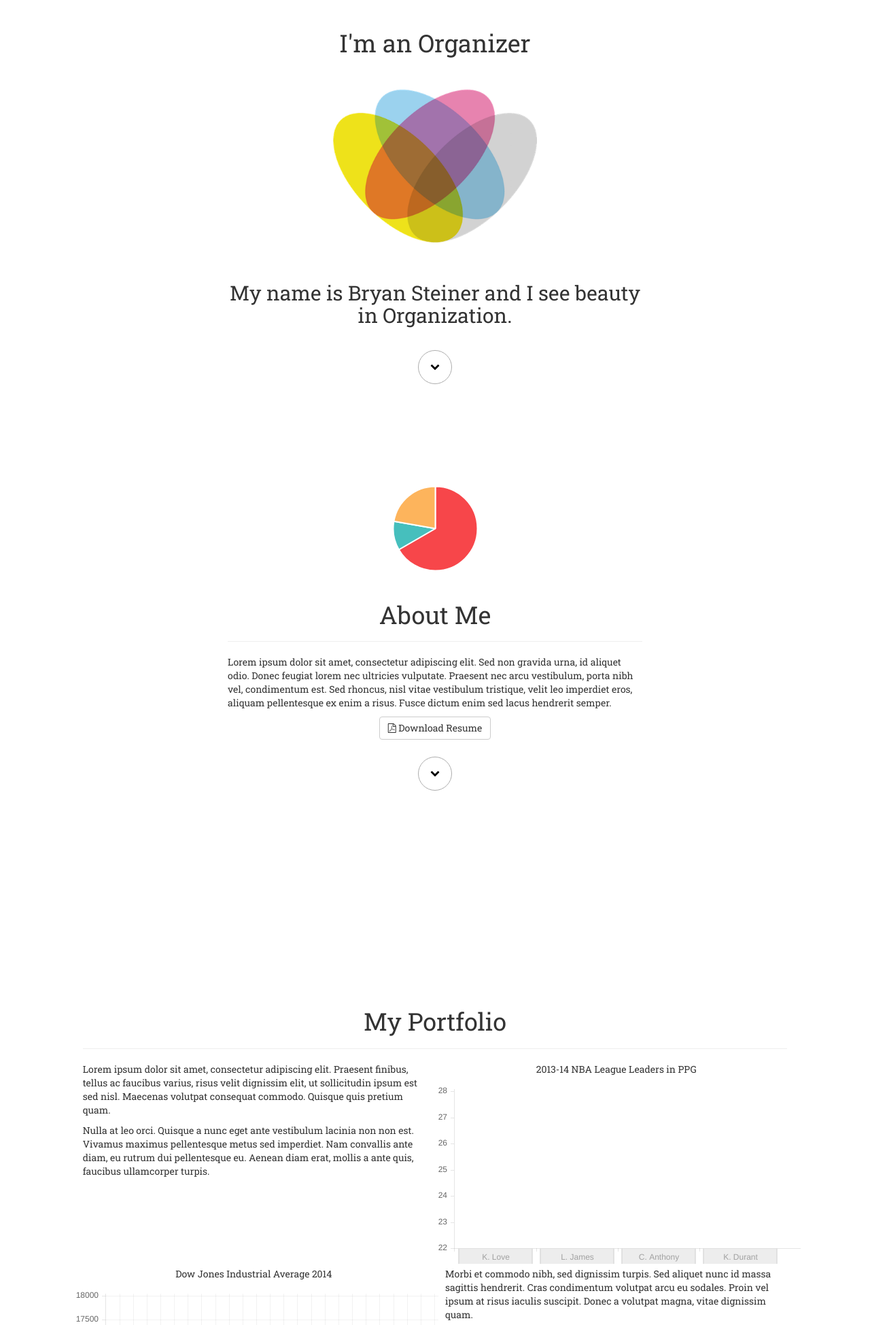
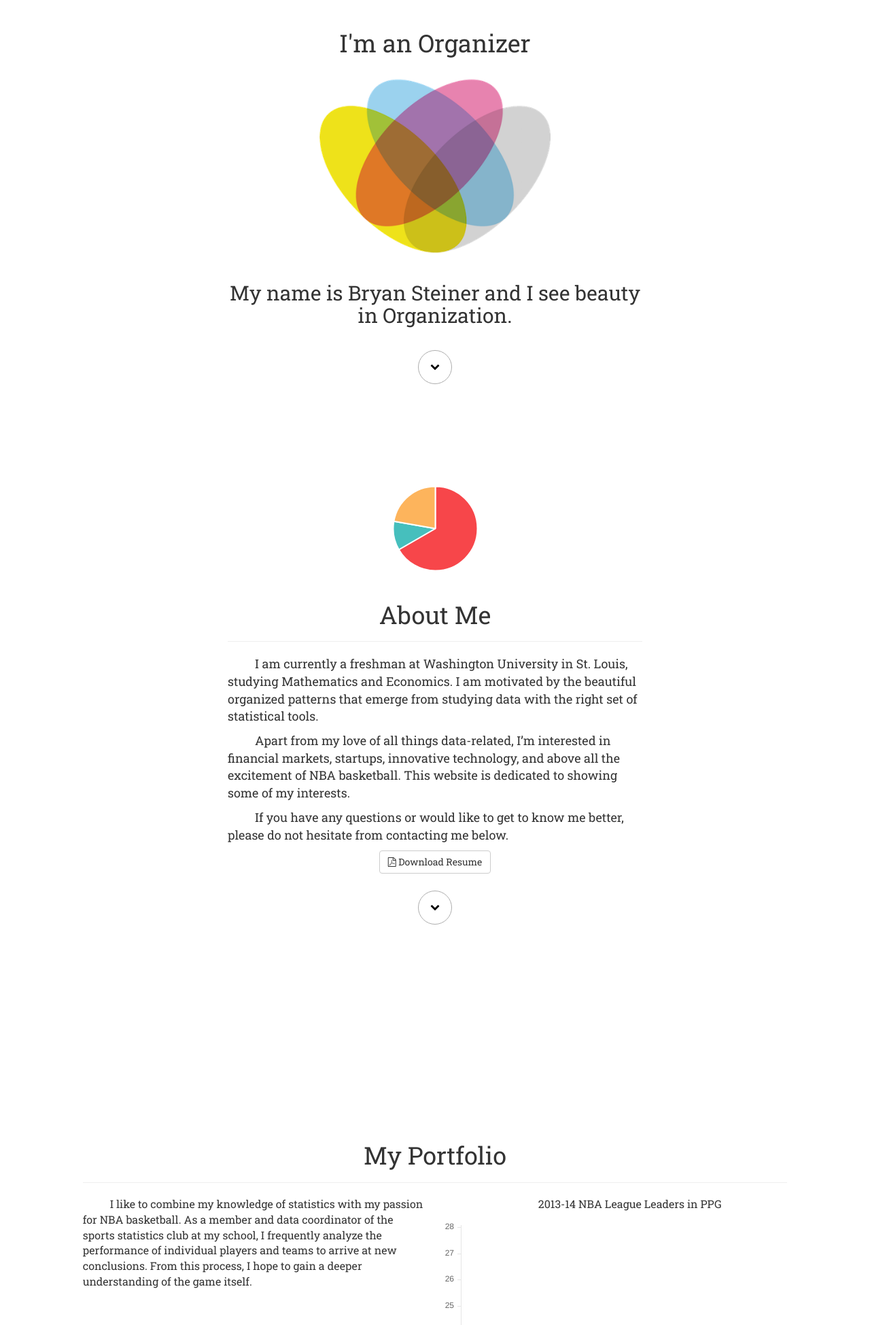
Before and after one commit to bryansteiner/Portfolio, a PHP site: page / in a window 1280 px wide. Shown: the part 51-2000 px from the top of the page at 68% size. Run offline with PHP 8.4, Linux system fonts and the light colour scheme; a map, chart or similar area stays blank; some libraries are stand-ins or nearby versions.

Commit message:
Progress

```diff
--- a/css/custom.css
+++ b/css/custom.css
@@ -1,10 +1,8 @@
 /*Media Queries*/
 @media (max-width: 768px) {
-
 }
 
 @media (min-width: 768px) and (max-width: 992px) {
-
 }
 
 @media (min-width: 992px) {
@@ -24,7 +22,7 @@ canvas {
 
 canvas.shift {
     position: relative;
-    left: -10px;
+    left: 0px;
 }
 
 .left {
@@ -36,39 +34,6 @@ canvas.shift {
     display: block;
     margin-left: auto;
     margin-right: auto;
-}
-
-.logo {
-    --ms-transform: scale(0.75,0.75); /* IE 9 */
-    -webkit-transform: scale(0.75,0.75); /* Safari */
-    transform: scale(0.75,0.75);
-    -webkit-transition: all 600ms cubic-bezier(0.175, 0.885, 0.32, 1.275); /* Safari */
-    transition: all 600ms cubic-bezier(0.175, 0.885, 0.32, 1.275);
-}
-
-.logo:hover {
-    --ms-transform: scale(0.95,0.95); /* IE 9 */
-    -webkit-transform: scale(0.95,0.95); /* Safari */
-    transform: scale(0.95,0.95);
-    -webkit-transition: all 600ms cubic-bezier(0.175, 0.885, 0.32, 1.275); /* Safari */
-    transition: all 600ms cubic-bezier(0.175, 0.885, 0.32, 1.275);
-}
-
-.laptop {
-    --ms-transform: scale(0.95,0.95); /* IE 9 */
-    -webkit-transform: scale(0.95,0.95); /* Safari */
-    transform: scale(0.95,0.95);
-    -webkit-transition: all 600ms cubic-bezier(0.175, 0.885, 0.32, 1.275); /* Safari */
-    transition: all 600ms cubic-bezier(0.175, 0.885, 0.32, 1.275);
-
-}
-
-.laptop:hover {
-    --ms-transform: scale(1,1); /* IE 9 */
-    -webkit-transform: scale(1,1); /* Safari */
-    transform: scale(1,1);
-    -webkit-transition: all 600ms cubic-bezier(0.175, 0.885, 0.32, 1.275); /* Safari */
-    transition: all 600ms cubic-bezier(0.175, 0.885, 0.32, 1.275);
 }
 
 .btn {
@@ -91,16 +56,28 @@ canvas.shift {
 a.btn-scroll:hover, a.btn-social:hover {
     background-color: #e6e6e6;
 }
-
-.normal {
-    color: #000;
-}
 /*End All Pages*/
 
 /*Main Page*/
 .main {
     padding-top: 75px;
     padding-bottom: 75px;
+}
+
+.logo {
+    --ms-transform: scale(0.85,0.85); /* IE 9 */
+    -webkit-transform: scale(0.85,0.85); /* Safari */
+    transform: scale(0.85,0.85);
+    -webkit-transition: all 600ms cubic-bezier(0.175, 0.885, 0.32, 1.275); /* Safari */
+    transition: all 600ms cubic-bezier(0.175, 0.885, 0.32, 1.275);
+}
+
+.logo:hover {
+    --ms-transform: scale(1,1); /* IE 9 */
+    -webkit-transform: scale(1,1); /* Safari */
+    transform: scale(1,1);
+    -webkit-transition: all 600ms cubic-bezier(0.175, 0.885, 0.32, 1.275); /* Safari */
+    transition: all 600ms cubic-bezier(0.175, 0.885, 0.32, 1.275);
 }
 /*End Main Page*/
 
@@ -109,12 +86,39 @@ a.btn-scroll:hover, a.btn-social:hover {
     padding-top: 75px;
     padding-bottom: 75px;
 }
+
+.about p {
+    text-indent: 40px;
+    font-size: 18px;
+}
 /*End About Page*/
 
 /*Portfolio Page*/
 .portfolio {
     padding-top: 75px;
     padding-bottom: 75px;
+}
+
+.portfolio p {
+    text-indent: 40px;
+    font-size: 16px;
+}
+
+.laptop {
+    --ms-transform: scale(0.95,0.95); /* IE 9 */
+    -webkit-transform: scale(0.95,0.95); /* Safari */
+    transform: scale(0.95,0.95);
+    -webkit-transition: all 600ms cubic-bezier(0.175, 0.885, 0.32, 1.275); /* Safari */
+    transition: all 600ms cubic-bezier(0.175, 0.885, 0.32, 1.275);
+
+}
+
+.laptop:hover {
+    --ms-transform: scale(1,1); /* IE 9 */
+    -webkit-transform: scale(1,1); /* Safari */
+    transform: scale(1,1);
+    -webkit-transition: all 600ms cubic-bezier(0.175, 0.885, 0.32, 1.275); /* Safari */
+    transition: all 600ms cubic-bezier(0.175, 0.885, 0.32, 1.275);
 }
 /*End Portfolio Page*/
 
@@ -130,4 +134,8 @@ a.btn-scroll:hover, a.btn-social:hover {
     padding-top: 10px;
     padding-bottom: 10px;
 }
+
+.normal {
+    color: #000;
+}
 /*End Bottom Page
--- a/index.html
+++ b/index.html
@@ -82,7 +82,13 @@
 			<div class="row left">
 				<div class="col-xs-offset-1 col-xs-10 col-sm-offset-2 col-sm-8 col-md-offset-3 col-md-6">
 					<p>
-						Lorem ipsum dolor sit amet, consectetur adipiscing elit. Sed non gravida urna, id aliquet odio. Donec feugiat lorem nec ultricies vulputate. Praesent nec arcu vestibulum, porta nibh vel, condimentum est. Sed rhoncus, nisl vitae vestibulum tristique, velit leo imperdiet eros, aliquam pellentesque ex enim a risus. Fusce dictum enim sed lacus hendrerit semper.
+						I am currently a freshman at Washington University in St. Louis, studying Mathematics and Economics. I am motivated by the beautiful organized patterns that emerge from studying data with the right set of statistical tools.
+					</p>
+					<p>
+						Apart from my love of all things data-related, I’m interested in financial markets, startups, innovative technology, and above all the excitement of NBA basketball. This website is dedicated to showing some of my interests.
+					</p>
+					<p>
+						If you have any questions or would like to get to know me better, please do not hesitate from contacting me below.
 					</p>
 				</div>
 			</div>
@@ -116,38 +122,35 @@
 			<div class="row left">
 				<div class="col-xs-offset-1 col-xs-10 col-sm-offset-1 col-sm-5 col-md-offset-1 col-md-5">
 					<p>
-						Lorem ipsum dolor sit amet, consectetur adipiscing elit. Praesent finibus, tellus ac faucibus varius, risus velit dignissim elit, ut sollicitudin ipsum est sed nisl. Maecenas volutpat consequat commodo. Quisque quis pretium quam.
-					</p>
-					<p>
-						Nulla at leo orci. Quisque a nunc eget ante vestibulum lacinia non non est. Vivamus maximus pellentesque metus sed imperdiet. Nam convallis ante diam, eu rutrum dui pellentesque eu. Aenean diam erat, mollis a ante quis, faucibus ullamcorper turpis.
+						I like to combine my knowledge of statistics with my passion for NBA basketball. As a member and data coordinator of the sports statistics club at my school, I frequently analyze the performance of individual players and teams to arrive at new conclusions. From this process, I hope to gain a deeper understanding of the game itself.
 					</p>
 				</div>
 				<div class="col-xs-offset-1 col-xs-10 col-sm-offset-0 col-sm-5 col-md-offset-0 col-md-5">
 					<p class="center">2013-14 NBA League Leaders in PPG</p>
-					<canvas id="barchart" class="shift"></canvas>
+					<canvas id="barchart"></canvas>
 				</div>
 			</div>
 			<div class="row left">
 				<div class="col-xs-offset-1 col-xs-10 col-sm-offset-1 col-sm-5 col-sm-push-5 col-md-offset-0 col-md-5 col-md-push-6">
 					<p>
-						Morbi et commodo nibh, sed dignissim turpis. Sed aliquet nunc id massa sagittis hendrerit. Cras condimentum volutpat arcu eu sodales. Proin vel ipsum at risus iaculis suscipit. Donec a volutpat magna, vitae dignissim quam.
+						I also manage my own stock portfolio. I like to observe and understand the underlying movements affecting financial markets.
 					</p>
 					<p>
-						Vestibulum rutrum tortor est, eget sollicitudin lorem commodo tristique. Suspendisse quis pharetra magna. Cras finibus pellentesque lobortis. Etiam commodo pellentesque finibus. Phasellus et dui sem.
+						I mostly trade ETFs. I am a big fan of the market exposure they provide versus trading individual stocks. I also particularly like to follow the exciting developments emerging from the biotech industry. I hope to tap into some of this future potential.
 					</p>
 				</div>
 				<div class="col-xs-offset-1 col-xs-10 col-sm-offset-0 col-sm-5 col-sm-pull-5 col-md-offset-0 col-md-5 col-md-pull-4">
 					<p class="center">Dow Jones Industrial Average 2014</p>
-					<canvas id="linechart" class="shift"></canvas>
+					<canvas id="linechart"></canvas>
 				</div>
 			</div>
 			<div class="row left">
 				<div class="col-xs-offset-1 col-xs-10 col-sm-offset-1 col-sm-5 col-md-offset-1 col-md-5">
 					<p>
-						Vestibulum sollicitudin metus vel mauris varius, sit amet pellentesque est sodales. Maecenas non convallis ante. Curabitur et nulla lobortis, molestie nisi non, pretium odio. Quisque molestie pellentesque elit non ultricies.
+						Some of my skills include the ability to develop and design whole websites. I developed this site using a top-down design and a minimalist approach. I believe organized design clears the mind for deeper thinking. I am proficient in HTML, CSS, and Javascript.
 					</p>
 					<p>
-						Quisque semper laoreet nibh, quis venenatis sapien tempus at. Mauris ut lacus non urna fermentum condimentum. Suspendisse sit amet tincidunt felis. Sed non dolor mauris. Donec imperdiet dui quis urna mattis lobortis.
+						In addition, I am also proficient with statistical software (R and SAS) as well as Microsoft Word, Excel, and Powerpoint.
 					</p>
 				</div>
 				<div class="col-xs-offset-1 col-xs-10 col-sm-offset-0 col-sm-5 col-md-offset-0 col-md-5">
```
